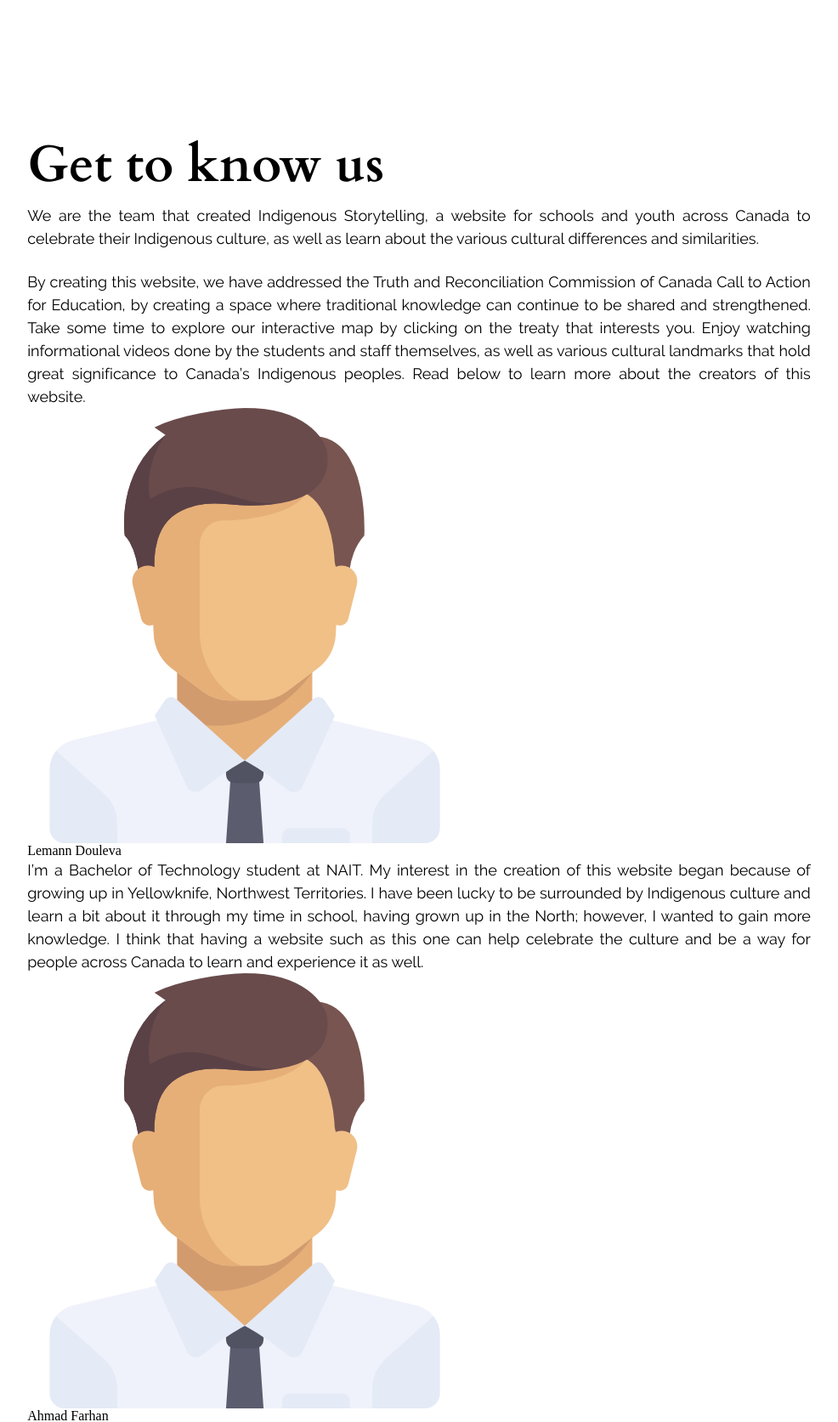
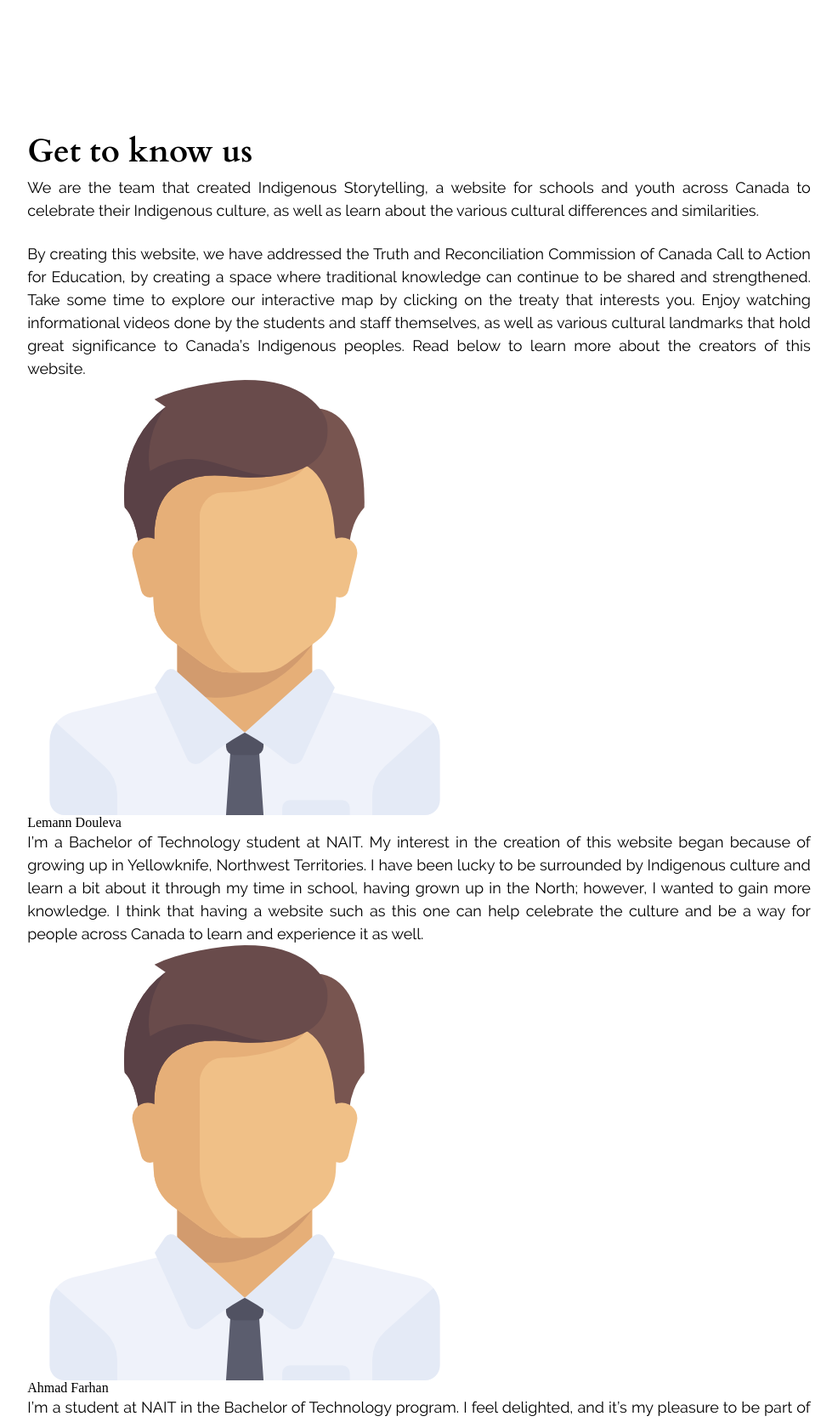
Before and after one commit to DylanJoslin/knocket, a Django app: template home/templates/home/about.html in a window 1280 px wide. Shown: the part 195-1868 px from the top of the page at 85% size, without its empty margins (147-1133 px from the left). Run offline with Django 3.2, Linux system fonts and the light colour scheme; the template is opened without the code that fills it, so the values that code supplies are empty; some libraries are stand-ins or nearby versions.

Commit message:
Shit shit shit shit shit shit

```diff
--- a/static/css/styles.css
+++ b/static/css/styles.css
@@ -134,8 +134,9 @@ h1, h2, h3, h4, h5 {
   line-height: 1.15;
 }
 
+/* FONT-SIZES FOR IPAD/DESKTOP*/
 h1 {
-  font: 4.209em/1 'Cardo Regular', sans-serif;
+  font: 2.488em/1 'Cardo Regular', sans-serif;
   margin-top: 0;
   color: white;
   text-transform: uppercase;
@@ -152,23 +153,29 @@ h1 a {
   color: white;
 }
 
+@media screen and (min-width: 768px) {
+  h1 {
+    font-size: 4.209em;
+  }
+}
+
 h2 {
-  font: 3.157em/1.5 'Raleway Regular', sans-serif;
+  font: 2.074em/1.5 'Raleway Regular', sans-serif;
 }
 
 @media screen and (min-width: 768px) {
   h2 {
-    font-size: 32px;
+    font-size: 3.157em;
   }
 }
 
 h3 {
-  font: 2.369em/1.5 'Cardo Bold', sans-serif;
+  font: 1.728em/1.5 'Cardo Bold', sans-serif;
 }
 
 @media screen and (min-width: 768px) {
   h3 {
-    font-size: 60px;
+    font-size: 2.369em;
   }
 }
 
--- a/static/scss/landing-page/_typography.scss
+++ b/static/scss/landing-page/_typography.scss
@@ -50,8 +50,11 @@ margin: 2.75rem 0 1.05rem;
 font-weight: 500;
 line-height: 1.15;
 }
+
+/* FONT-SIZES FOR IPAD/DESKTOP*/
+
 h1{
-    font: 4.209em/1 'Cardo Regular', sans-serif;
+    font: 2.488em/1 'Cardo Regular', sans-serif;
     margin-top: 0;
     color: white;
     text-transform: uppercase;
@@ -67,21 +70,25 @@ h1{
         text-decoration: none;
         color: white;
     }
+
+    @include media-md{
+        font-size: 4.209em;
+    }
 }
 
 h2{
-    font: 3.157em/1.5 'Raleway Regular', sans-serif;
+    font: 2.074em/1.5 'Raleway Regular', sans-serif;
 
     @include media-md{
-        font-size: 32px;
+        font-size: 3.157em;
     }
 }
 
 h3{
-    font: 2.369em/1.5 'Cardo Bold', sans-serif;
+    font: 1.728em/1.5 'Cardo Bold', sans-serif;
 
     @include media-md{
-        font-size: 60px;
+        font-size: 2.369em;
     }
 }
 
```
Also changed, not shown: 1 other file.
